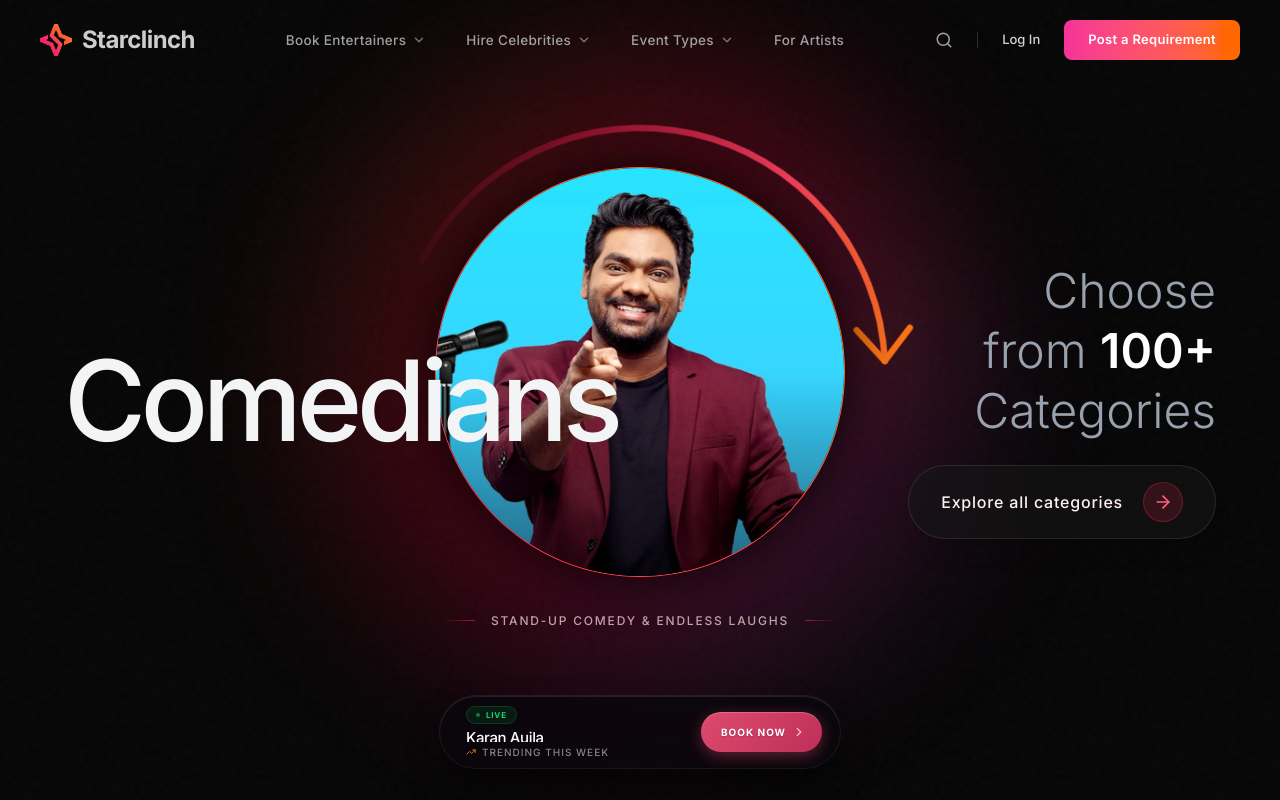
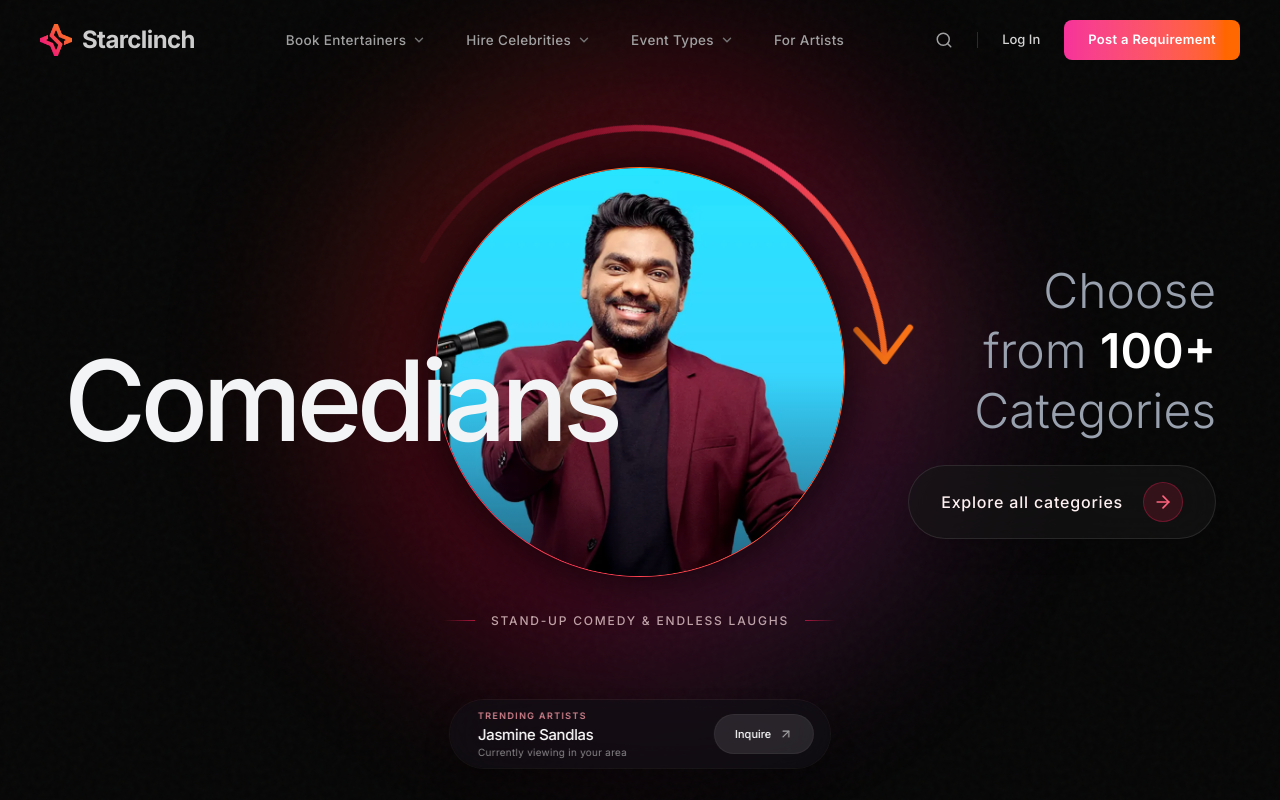
Before and after one commit to puneetshukla041/starclinch, a Next.js app: page / in a window 1280 px wide. Shown: the top 800 px of the page. Built offline with nearby package versions, Linux system fonts and the light colour scheme.

Commit message:
Update Popup.tsx

```diff
--- a/components/features/Popup.tsx
+++ b/components/features/Popup.tsx
@@ -2,29 +2,26 @@
 
 import React, { useState, useEffect, useRef } from "react";
 import { motion, AnimatePresence } from "framer-motion";
-import { ChevronRight, MapPin, TrendingUp, Zap } from "lucide-react";
+import { ArrowUpRight } from "lucide-react";
 
 // --- Helper Functions ---
 const cn = (...classes: (string | boolean | undefined)[]) => {
   return classes.filter(Boolean).join(" ");
 };
 
-// --- Live Data ---
-const LIVE_ARTISTS = [
+// --- Refined, Professional Data ---
+const FEATURED_ARTISTS = [
   {
     name: "Jasmine Sandlas",
-    subtext: "Availability near you",
-    icon: <MapPin className="w-2.5 h-2.5 text-rose-400" />,
+    subtext: "Currently viewing in your area",
   },
   {
     name: "Karan Aujla",
-    subtext: "Trending this week",
-    icon: <TrendingUp className="w-2.5 h-2.5 text-orange-400" />,
+    subtext: "High booking demand this week",
   },
   {
     name: "Samay Raina",
-    subtext: "Filling up fast",
-    icon: <Zap className="w-2.5 h-2.5 text-yellow-400" />,
+    subtext: "Limited availability remaining",
   },
 ];
 
@@ -37,14 +34,12 @@
     animate={{ opacity: 1, scale: 1, y: 0 }}
     exit={{ opacity: 0, scale: 0.8, y: -5 }}
     transition={{ duration: 0.3, ease: "easeOut" }}
-    className="flex items-center justify-center w-full h-full gap-2.5 px-4 whitespace-nowrap group"
+    className="flex items-center justify-center w-full h-full gap-3 px-4 whitespace-nowrap"
   >
-    <div className="relative flex items-center justify-center">
-      <div className="absolute w-2 h-2 bg-green-500 rounded-full animate-ping opacity-40" />
-      <div className="w-1.5 h-1.5 bg-green-400 rounded-full shadow-[0_0_10px_rgba(74,222,128,0.8)] z-10" />
-    </div>
-    <span className="text-[11px] font-semibold text-white/90 tracking-[0.2em] font-sans uppercase bg-clip-text text-transparent bg-gradient-to-r from-white to-white/60">
-      Live Availability
+    {/* Soft, elegant dot indicator */}
+    <div className="w-1.5 h-1.5 bg-rose-400/80 rounded-full shadow-[0_0_8px_rgba(251,113,133,0.5)]" />
+    <span className="text-[11px] font-medium text-white/80 tracking-[0.15em] font-sans uppercase">
+      Book Talent
     </span>
   </motion.div>
 );
@@ -57,62 +52,51 @@
       animate={{ opacity: 1, filter: "blur(0px)" }}
       exit={{ opacity: 0, filter: "blur(4px)" }}
       transition={{ duration: 0.4, ease: [0.16, 1, 0.3, 1] }}
-      className="flex items-center justify-between w-full gap-2 px-2.5"
+      className="flex items-center justify-between w-full gap-2 px-2"
     >
-      {/* Left side: Premium info with Animated Ticker */}
-      <div className="flex flex-col justify-center pl-2 text-left w-[180px] sm:w-[220px] overflow-hidden">
+      {/* Left side: Elegant Animated Ticker */}
+      <div className="flex flex-col justify-center pl-3 text-left w-[200px] sm:w-[240px] overflow-hidden">
 
-        <div className="flex items-center gap-2 mb-1.5">
-          <span className="flex h-[18px] items-center gap-1.5 rounded-full bg-green-500/10 px-2.5 text-[8px] font-bold uppercase tracking-widest text-green-400 ring-1 ring-inset ring-green-500/20">
-            <div className="w-1 h-1 bg-green-400 rounded-full animate-pulse" />
-            LIVE
+        {/* Soft "Trending" label instead of loud LIVE badge */}
+        <span className="text-[9px] font-semibold uppercase tracking-[0.15em] text-rose-300/80 mb-1">
+          Trending Artists
         </span>
-        </div>
 
-        {/* The 1.5s Rotating Ticker */}
-        <div className="relative h-[28px] w-full">
-          <AnimatePresence mode="popLayout">
+        {/* The 2.0s Rotating Ticker */}
+        <div className="relative h-[32px] w-full">
+          <AnimatePresence mode="wait">
             <motion.div
               key={activeIndex}
-              initial={{ y: 15, opacity: 0, filter: "blur(2px)" }}
-              animate={{ y: 0, opacity: 1, filter: "blur(0px)" }}
-              exit={{ y: -15, opacity: 0, filter: "blur(2px)" }}
-              transition={{ duration: 0.4, ease: [0.16, 1, 0.3, 1] }}
+              initial={{ y: 8, opacity: 0 }}
+              animate={{ y: 0, opacity: 1 }}
+              exit={{ y: -8, opacity: 0 }}
+              transition={{ duration: 0.3, ease: "easeOut" }}
               className="absolute inset-0 flex flex-col justify-center"
             >
-              <span className="text-[13px] sm:text-[15px] font-medium text-white tracking-tight leading-none mb-1 truncate">
-                {LIVE_ARTISTS[activeIndex].name}
+              <span className="text-[14px] sm:text-[15px] font-medium text-white tracking-tight leading-none mb-1 truncate">
+                {FEATURED_ARTISTS[activeIndex].name}
               </span>
-              <div className="flex items-center gap-1.5 text-[9px] sm:text-[10px] text-white/50 uppercase tracking-widest font-medium truncate">
-                {LIVE_ARTISTS[activeIndex].icon}
-                {LIVE_ARTISTS[activeIndex].subtext}
-              </div>
+              <span className="text-[10px] text-white/50 tracking-wide truncate">
+                {FEATURED_ARTISTS[activeIndex].subtext}
+              </span>
             </motion.div>
           </AnimatePresence>
         </div>
       </div>
 
-      {/* Right side: Button with shimmer effect */}
+      {/* Right side: Soft, premium button */}
       <motion.button
         type="button"
         onClick={(e) => {
           e.stopPropagation();
-          console.log(`Booking initiated for ${LIVE_ARTISTS[activeIndex].name}`);
+          console.log(`Booking initiated for ${FEATURED_ARTISTS[activeIndex].name}`);
         }}
         layout="position"
-        className="group relative flex h-9 sm:h-10 shrink-0 items-center justify-center rounded-full pl-5 pr-4 text-[10px] font-bold text-white uppercase tracking-widest transition-all duration-300 hover:scale-105 active:scale-95 cursor-pointer whitespace-nowrap overflow-hidden"
-        style={{
-          background: "linear-gradient(135deg, #de4b6f 0%, #be2e57 100%)",
-          boxShadow: "0px 4px 15px rgba(222, 75, 111, 0.4), inset 0px 1px 0px rgba(255,255,255,0.2)",
-          textShadow: "0px 1px 2px rgba(0,0,0,0.2)",
-        }}
+        className="group relative flex h-10 shrink-0 items-center justify-center rounded-[20px] px-5 text-[11px] font-medium text-white transition-all duration-300 hover:scale-[1.02] active:scale-95 cursor-pointer whitespace-nowrap bg-white/10 hover:bg-white/15 border border-white/5"
       >
-        {/* Animated Shimmer Sweep */}
-        <div className="absolute inset-0 -translate-x-full bg-gradient-to-r from-transparent via-white/30 to-transparent group-hover:animate-[shimmer_1.5s_infinite]" />
-
-        <span className="relative z-10 flex items-center gap-1.5">
-          Book Now
-          <ChevronRight className="w-3.5 h-3.5 opacity-70 group-hover:translate-x-0.5 transition-transform" />
+        <span className="relative z-10 flex items-center gap-2">
+          Inquire
+          <ArrowUpRight className="w-3.5 h-3.5 opacity-60 group-hover:translate-x-0.5 group-hover:-translate-y-0.5 transition-transform" />
         </span>
       </motion.button>
     </motion.div>
@@ -135,10 +119,10 @@
       setActive("expanded");
     }, 1200);
 
-    // Setup 1.5 second rotation logic
+    // Setup 2.0 second rotation logic
     const rotationInterval = setInterval(() => {
-      setActiveIndex((prev) => (prev + 1) % LIVE_ARTISTS.length);
-    }, 1500);
+      setActiveIndex((prev) => (prev + 1) % FEATURED_ARTISTS.length);
+    }, 2000);
 
     const handleScroll = () => {
       const currentScrollY = window.scrollY;
@@ -165,13 +149,6 @@
   if (!mounted) return null;
 
   return (
-    <>
-      <style>{`
-        @keyframes shimmer {
-          100% { transform: translateX(100%); }
-        }
-      `}</style>
-
     <div className="fixed bottom-8 left-1/2 -translate-x-1/2 z-[200] flex flex-col items-center">
       <motion.div
         layout
@@ -179,30 +156,27 @@
         className={cn(
           "relative overflow-hidden flex items-center justify-center cursor-pointer select-none font-sans group/island",
           active === "expanded"
-              ? "w-[92vw] sm:w-auto sm:min-w-[400px] h-[72px] px-2"
-              : "w-[180px] h-[40px]"
+            ? "w-[92vw] sm:w-auto sm:min-w-[380px] h-[68px] px-2"
+            : "w-[150px] h-[44px]"
         )}
         style={{
-            borderRadius: active === "expanded" ? "36px" : "24px",
-            background: "rgba(10, 8, 12, 0.85)",
-            backdropFilter: "blur(24px) saturate(200%)",
-            WebkitBackdropFilter: "blur(24px) saturate(200%)",
-            boxShadow: "0 0 0 1px rgba(255,255,255,0.08), 0 20px 40px -10px rgba(0,0,0,0.8), inset 0 1px 0 rgba(255,255,255,0.1)",
+          borderRadius: active === "expanded" ? "34px" : "22px",
+          background: "rgba(18, 16, 22, 0.65)", // Softer, more transparent dark glass
+          backdropFilter: "blur(24px) saturate(150%)",
+          WebkitBackdropFilter: "blur(24px) saturate(150%)",
+          boxShadow: "0 0 0 1px rgba(255,255,255,0.06), 0 16px 32px -8px rgba(0,0,0,0.4)",
         }}
         transition={{
           layout: {
             type: "spring",
             stiffness: 300,
-              damping: 26,
+            damping: 28, // Slightly softer damping for a gentler bounce
             mass: 0.9,
           },
         }}
-          whileHover={{ scale: 1.02 }}
+        whileHover={{ scale: 1.01 }}
         whileTap={{ scale: 0.98 }}
       >
-          {/* Subtle Inner Glow on Hover */}
-          <div className="absolute inset-0 bg-gradient-to-t from-rose-500/5 to-transparent opacity-0 group-hover/island:opacity-100 transition-opacity duration-500 pointer-events-none" />
-
         <AnimatePresence mode="popLayout" initial={false}>
           {active === "idle" ? (
             <motion.div
@@ -222,6 +196,5 @@
         </AnimatePresence>
       </motion.div>
     </div>
-    </>
   );
 }
```
Lines whose indentation alone changed are shown as unchanged.
